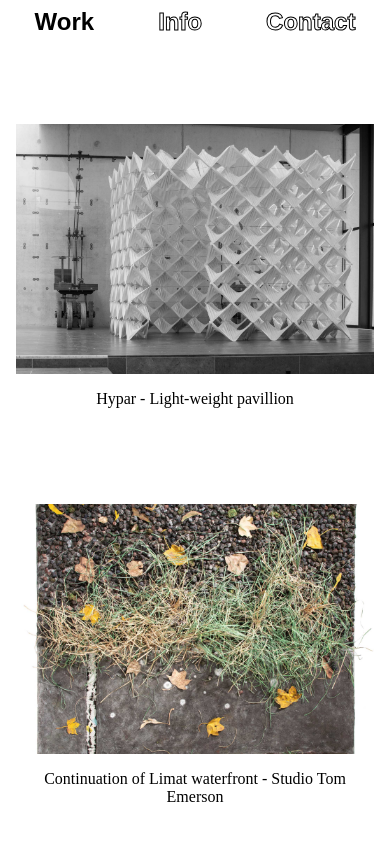
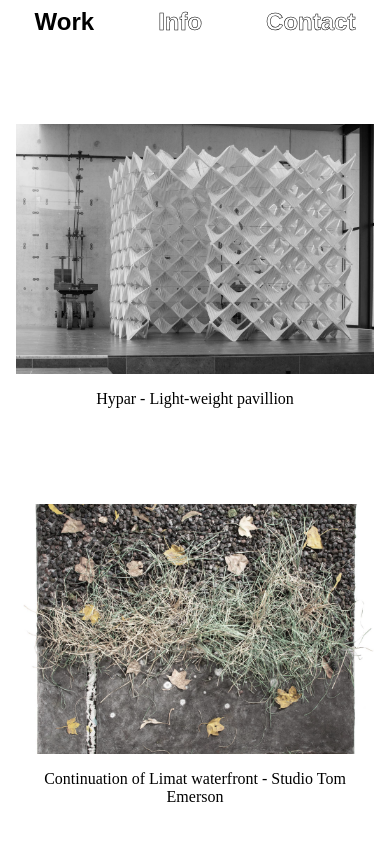
Before and after one commit to Samulko/website-jquery, a website: page index.html in a window 390 px wide. Shown: the top 844 px of the page. Drawn offline with nearby package versions, Linux system fonts and the light colour scheme; files that its build step writes are made by us from their sources; no server answers.

Commit message:
tenth commit

```diff
--- a/contact.html
+++ b/contact.html
@@ -3,13 +3,14 @@
 <head>
 	<title>Contact Me - Architecture Portfolio</title>
 	<link rel="stylesheet" type="text/css" href="static/style.css">
-	<link rel="stylesheet" type="text/css" href="static/shared.css">
 	<meta name="viewport" content="width=device-width, initial-scale=1.0">
 	<script src="https://code.jquery.com/jquery-3.6.0.min.js"></script>
 	<script src="script.js"></script>
 </head>
 <body>
+
 	<header></header>
+
 	<main>
 		<div>
 			<h1>Contact Page</h1>
--- a/index.html
+++ b/index.html
@@ -3,7 +3,6 @@
 <head>
 	<title>My Work - Architecture Portfolio</title>
 	<link rel="stylesheet" type="text/css" href="static/style.css">
-	<link rel="stylesheet" type="text/css" href="static/shared.css">
 	<meta name="viewport" content="width=device-width, initial-scale=1.0">
 	<script src="https://code.jquery.com/jquery-3.6.0.min.js"></script>
 	<script src="script.js"></script>
@@ -28,7 +27,7 @@
         <div class="col">
             <a href="project/project-emerson.html" class="project-link">
                 <div class="project-img-container">
-                    <img src="./images/emerson001.jpg" alt="project 2" class="index-img">
+                    <img src="./images/emerson001.JPG" alt="project 2" class="index-img">
                 </div>
                 <p>Continuation of Limat waterfront - Studio Tom Emerson</p>
             </a>
--- a/script.js
+++ b/script.js
@@ -18,16 +18,14 @@ $(document).ready(function() {
   });
 
   // Load content for "Work" link
-  $("main").load("work.html");
+  $("main").load("index.html");
 });
 
 // Add click event listener for project thumbnail links
 $(document).on("click", ".col a", function(e) {
   e.preventDefault();
   var projectPage = $(this).attr("href");
-  $("main").load("project/project-layout.html", function() {
-    $("header").load("header.html");
-    $("main").load(projectPage);
+  $("main").load(projectPage, function() {
     // Update the page title dynamically
     $.ajax({
       url: projectPage,
--- a/static/style.css
+++ b/static/style.css
@@ -81,13 +81,21 @@ nav ul li.active a {
   text-decoration: underline;
 }
 
-.project-link:hover .index-img {
-  opacity: 0.95; /* You can adjust the opacity to your preference */
+
+.index-img {
+  width: 100%;
+  height: 100%;
+  object-fit: cover;
+  position: absolute;
+  top: 50%;
+  left: 50%;
+  transform: translate(-50%, -50%);
+  filter: grayscale(50%); /* Add this line to make the images desaturated */
+  transition: filter 0.6s; /* Change opacity to filter for a smooth hover effect */
 }
 
-.index-img {
-  /* Existing styles */
-  transition: opacity 0.3s; /* Add this line for a smooth hover effect */
+.project-link:hover .index-img {
+  filter: grayscale(0%); /* Add this line to make the images fully saturated on hover */
 }
 
 /* Style for the navigation links on smaller screens */
@@ -100,6 +108,7 @@ nav ul li.active a {
 @media screen and (max-width: 480px) {
   nav ul li a {
     font-size: 1.5rem; /* Reduce the font size even more for very small screens */
+    -webkit-text-stroke: 0.5px black; /* Add a text stroke */
   }
 }
 
```
Also changed, not shown: header.html (+1 -0 lines), info.html (+0 -1 lines), project/project-layout.html (+0 -1 lines), shared.css (deleted).
